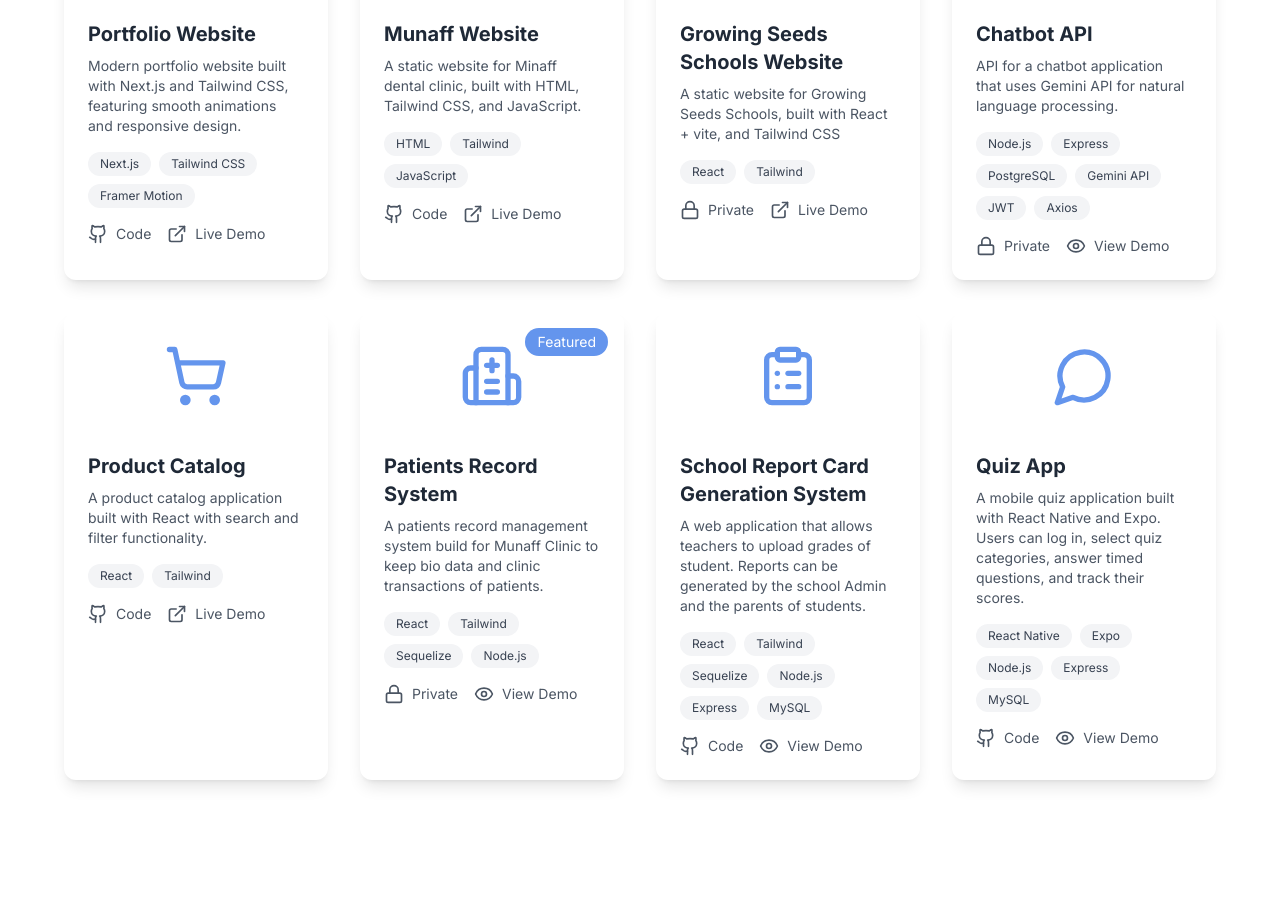
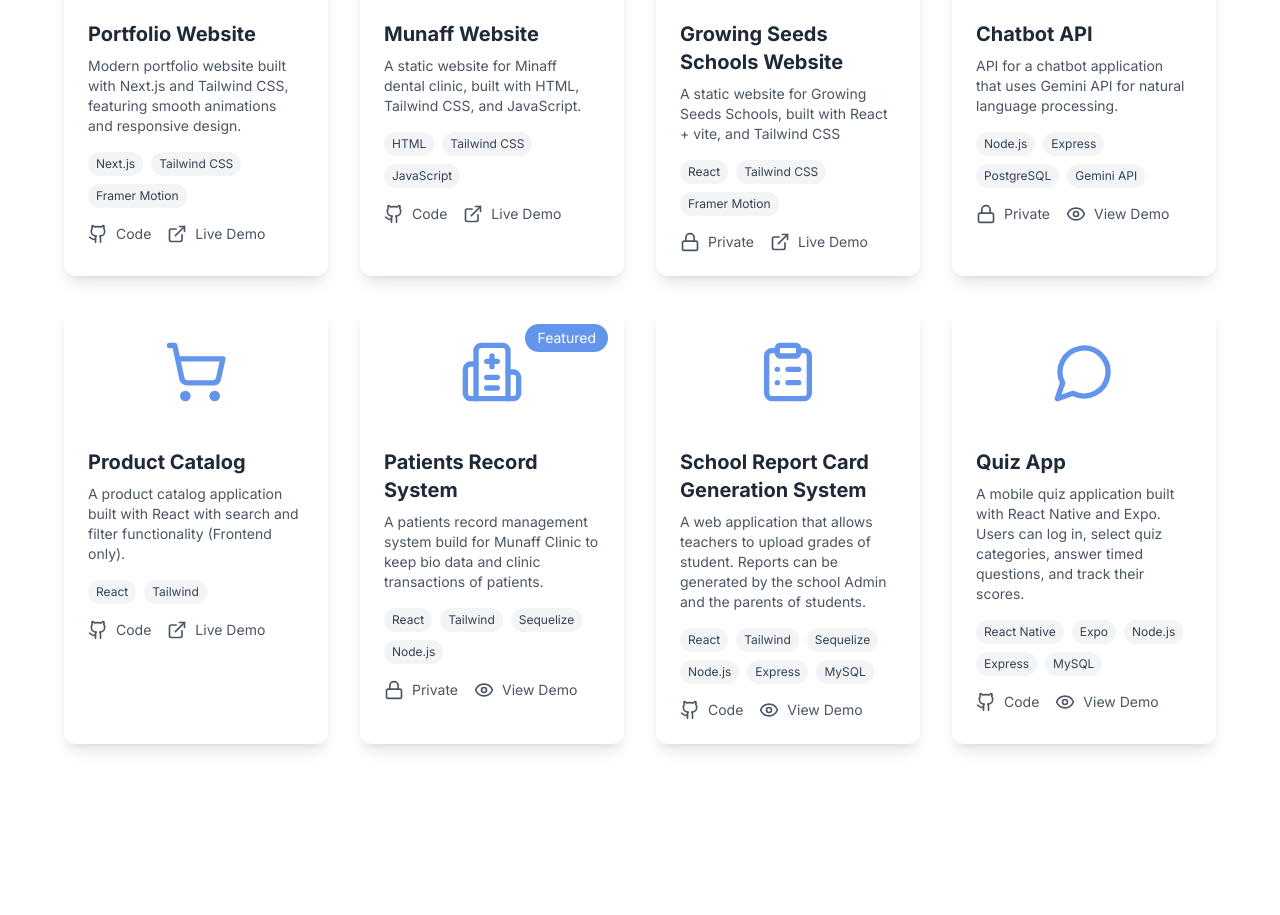
Before and after one commit to BCEESAY10/Bamfa-Portfolio, a Next.js app: page / in a window 1280 px wide. Shown: the part 3440-4355 px from the top of the page. Built offline with nearby package versions, Linux system fonts and the light colour scheme.

Commit message:
update projects

```diff
--- a/app/projects/page.js
+++ b/app/projects/page.js
@@ -46,7 +46,7 @@ export default function Projects() {
         "A static website for Minaff dental clinic, built with HTML, Tailwind CSS, and JavaScript.",
       icon: <Globe className="w-16 h-16 mx-auto text-primary" />,
       tags: ["frontend"],
-      tech: ["HTML", "Tailwind", "JavaScript"],
+      tech: ["HTML", "Tailwind CSS", "JavaScript"],
       liveLink: "https://munaffdentalclinic.com",
       githubLink: "https://github.com/BCEESAY10/munaff-website",
       featured: true,
@@ -58,7 +58,7 @@ export default function Projects() {
         "A static website for Growing Seeds Schools, built with React + vite, and Tailwind CSS",
       icon: <Globe className="w-16 h-16 mx-auto text-primary" />,
       tags: ["frontend"],
-      tech: ["React", "Tailwind"],
+      tech: ["React", "Tailwind CSS", "Framer Motion"],
       liveLink: "https://growing-seeds.vercel.app",
       githubLink: "https://github.com/BCEESAY10/growing-seeds-website",
       featured: true,
@@ -70,7 +70,7 @@ export default function Projects() {
         "API for a chatbot application that uses Gemini API for natural language processing.",
       icon: <Bot className="w-16 h-16 mx-auto text-primary" />,
       tags: ["backend"],
-      tech: ["Node.js", "Express", "PostgreSQL", "Gemini API", "JWT", "Axios"],
+      tech: ["Node.js", "Express", "PostgreSQL", "Gemini API"],
       liveLink: "#",
       githubLink: "https://github.com/BCEESAY10/chatbot-api",
       isPrivate: true,
@@ -103,7 +103,7 @@ export default function Projects() {
     {
       title: "Product Catalog",
       description:
-        "A product catalog application built with React with search and filter functionality.",
+        "A product catalog application built with React with search and filter functionality (Frontend only).",
       icon: <ShoppingCart className="w-16 h-16 mx-auto text-primary" />,
       tags: ["frontend"],
       tech: ["React", "Tailwind"],
@@ -310,7 +310,7 @@ export default function Projects() {
                     {project.tech.map((tech) => (
                       <span
                         key={tech}
-                        className="bg-gray-100 dark:bg-gray-700 text-gray-700 dark:text-gray-300 px-3 py-1 rounded-full text-xs">
+                        className="bg-gray-100 dark:bg-gray-700 text-gray-700 dark:text-gray-300 px-2 py-1 rounded-full text-xs">
                         {tech}
                       </span>
                     ))}
```
